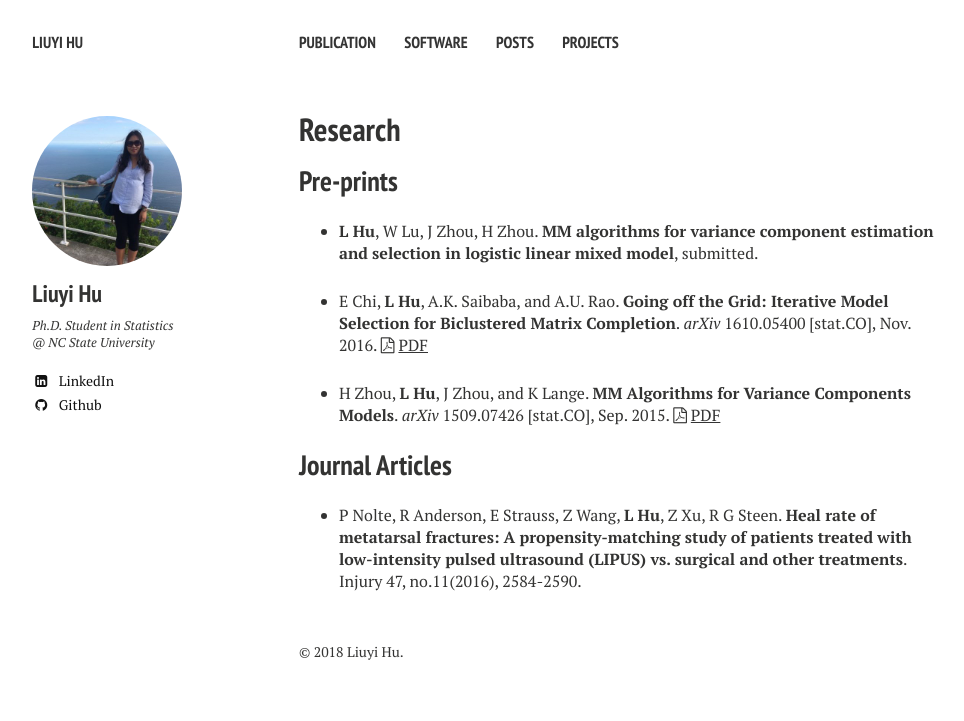
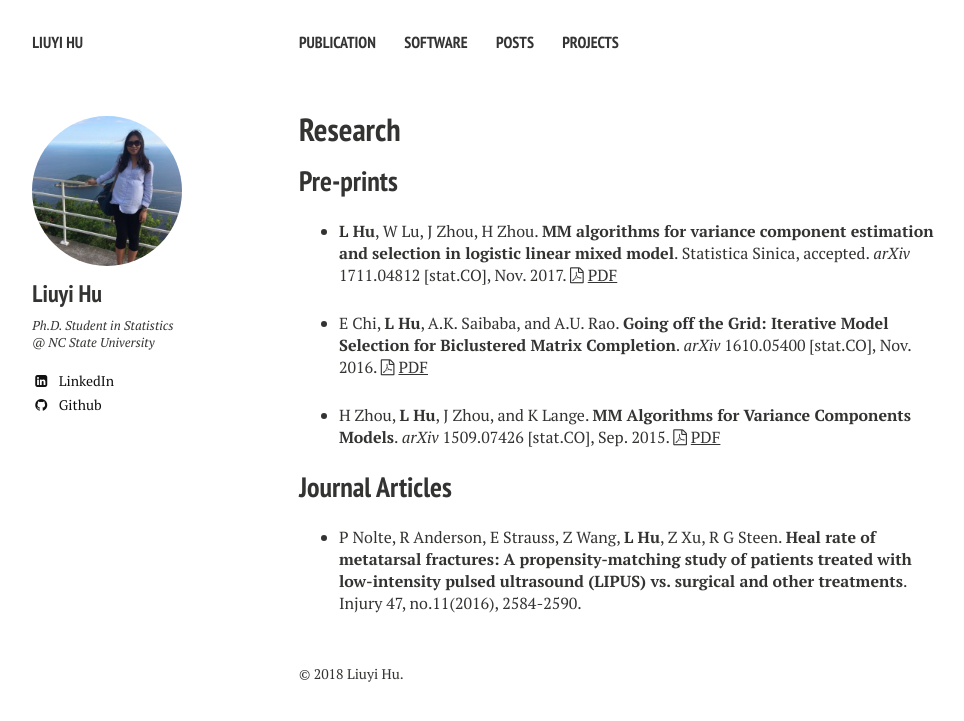
Before and after one commit to Liuyi-Hu/Liuyi-Hu.github.io, a Jekyll site: the page built from publication/index.md, in a window 1280 px wide. Shown: the top 721 px of the page, without its empty margins (21-985 px from the left). Built offline with Jekyll 4.4.1, drawn with Linux system fonts in a browser that asks for light colours; nearby versions of some CDN libraries.

Commit message:
add arxiv link

```diff
--- a/publication/index.md
+++ b/publication/index.md
@@ -5,7 +5,7 @@
 
 ## Pre-prints
 
-* **L Hu**, W Lu, J Zhou, H Zhou. **MM algorithms for variance component estimation and selection in logistic linear mixed model**, submitted.
+* **L Hu**, W Lu, J Zhou, H Zhou. **MM algorithms for variance component estimation and selection in logistic linear mixed model**. Statistica Sinica, accepted. _arXiv_ 1711.04812 [stat.CO], Nov. 2017. <i class="fa fa-file-pdf-o"></i> [PDF](http://arxiv.org/abs/1711.04812.pdf)
 
 *  E Chi, **L Hu**, A.K. Saibaba, and A.U. Rao. **Going off the Grid: Iterative Model Selection for Biclustered Matrix Completion**. _arXiv_ 1610.05400 [stat.CO], Nov. 2016. <i class="fa fa-file-pdf-o"></i> [PDF](https://arxiv.org/pdf/1610.05400.pdf)
 
```
